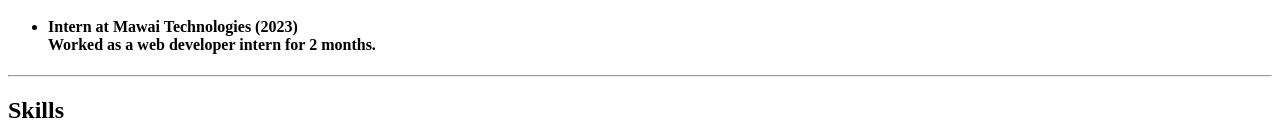
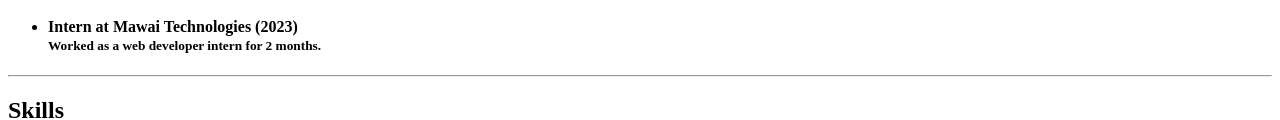
Before and after one commit to harshxvr/harsh-portfolio, a plain HTML site: page index.html in a window 1280 px wide. Shown: the part 689-809 px from the top of the page. Drawn offline with Linux system fonts and the light colour scheme.

Commit message:
index.html

```diff
--- a/index.html
+++ b/index.html
@@ -29,7 +29,7 @@
         <h4>
             <ul>
                 <li>Intern at Mawai Technologies (2023)<br/>
-                Worked as a web developer intern for 2 months.</li>
+                <small>Worked as a web developer intern for 2 months.</small></li>
             </ul>
         </h4>
         <hr/>
```
